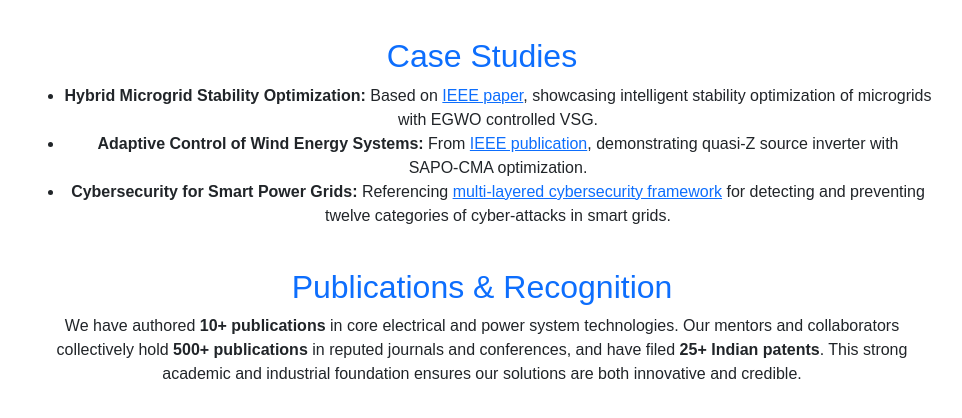
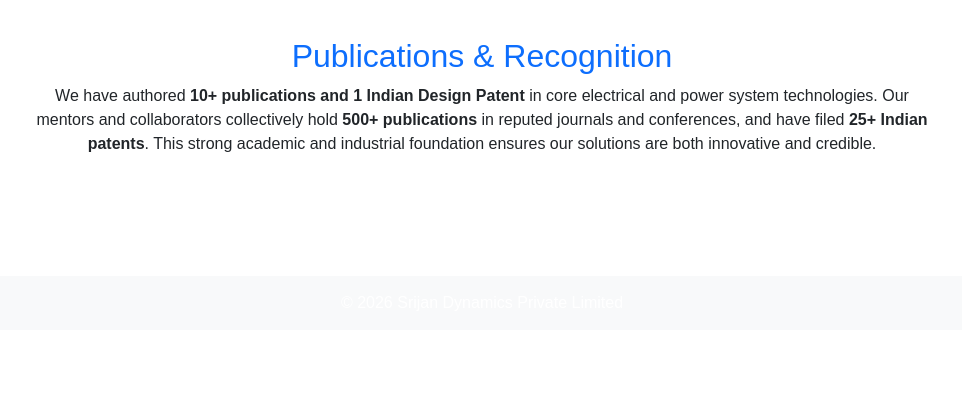
Before and after one commit to saket2110/Srijan-Dynamics, a plain HTML site: page about.html in a window 1280 px wide. Shown: the part 772-1190 px from the top of the page, without its empty margins (158-1120 px from the left). After the commit the page ends 1102 px from the top, so only its background shows below. Drawn offline with nearby package versions, Linux system fonts and the light colour scheme.

Commit message:
Update about.html

```diff
--- a/about.html
+++ b/about.html
@@ -57,18 +57,9 @@
     </section>
 
     <section>
-      <h2>Case Studies</h2>
-      <ul>
-        <li><strong>Hybrid Microgrid Stability Optimization:</strong> Based on <a href="https://scholar.google.com/citations?view_op=view_citation&hl=en&user=D6H2lpgAAAAJ&citation_for_view=D6H2lpgAAAAJ:bFI3QPDXJZMC" target="_blank">IEEE paper</a>, showcasing intelligent stability optimization of microgrids with EGWO controlled VSG.</li>
-        <li><strong>Adaptive Control of Wind Energy Systems:</strong> From <a href="https://scholar.google.com/citations?view_op=view_citation&hl=en&user=D6H2lpgAAAAJ&citation_for_view=D6H2lpgAAAAJ:abG-DnoFyZgC" target="_blank">IEEE publication</a>, demonstrating quasi‑Z source inverter with SAPO‑CMA optimization.</li>
-        <li><strong>Cybersecurity for Smart Power Grids:</strong> Referencing <a href="https://scholar.google.com/citations?view_op=view_citation&hl=en&user=D6H2lpgAAAAJ&citation_for_view=D6H2lpgAAAAJ:b0M2c_1WBrUC" target="_blank">multi‑layered cybersecurity framework</a> for detecting and preventing twelve categories of cyber‑attacks in smart grids.</li>
-      </ul>
-    </section>
-
-    <section>
       <h2>Publications & Recognition</h2>
       <p>
-        We have authored <strong>10+ publications</strong> in core electrical and power system technologies.
+        We have authored <strong>10+ publications and 1 Indian Design Patent</strong> in core electrical and power system technologies.
         Our mentors and collaborators collectively hold <strong>500+ publications</strong> in reputed journals and conferences, and have filed <strong>25+ Indian patents</strong>.
         This strong academic and industrial foundation ensures our solutions are both innovative and credible.
       </p>
```
